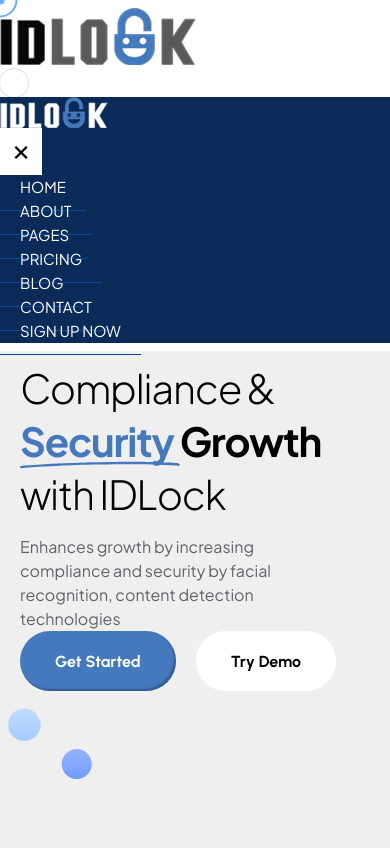
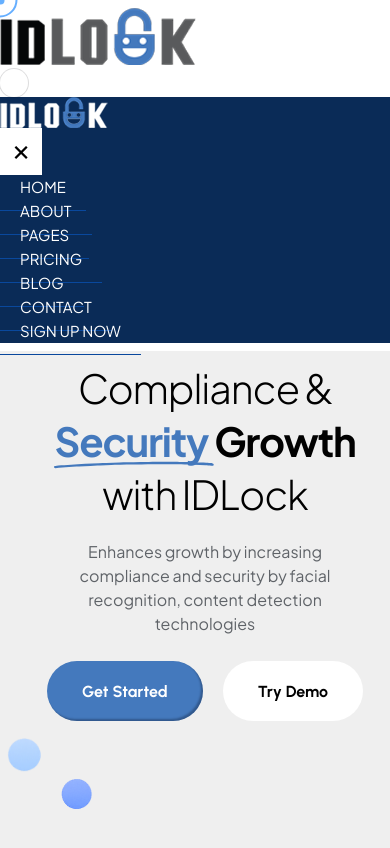
Before and after one commit to ascinate/idlock, a React (Vite) app: page / in a window 390 px wide. Shown: the top 848 px of the page. Built offline with nearby package versions, Linux system fonts and the light colour scheme; a web font is replaced by a local one.

Commit message:
css file changes

```diff
--- a/src/components/Navbar.jsx
+++ b/src/components/Navbar.jsx
@@ -42,7 +42,7 @@
                         </NavLink>
 
 
-                        <button  onClick={toggleMenu}  className="border-round-bar text-gray-800 dark:text-white focus:outline-none text-2xl md:hidden">
+                        <button  onClick={toggleMenu}  className="border-round-bar text-gray-800 dark:text-white focus:outline-none text-2xl iconus-menu01">
                             <svg class="w-5 h-5" aria-hidden="true" xmlns="http://www.w3.org/2000/svg" fill="none" viewBox="0 0 17 14">
                                 <path stroke="currentColor" stroke-linecap="round" stroke-linejoin="round" stroke-width="2" d="M1 1h15M1 7h15M1 13h15"/>
                             </svg>
--- a/src/index.css
+++ b/src/index.css
@@ -449,16 +449,26 @@
   padding: 14px 20px;
   font-size: 15px;
 }
+
+
 @media (min-width: 1024px) {
     .container {
         max-width: 980px;
     }
+    .iconus-menu01{
+       display: none ;
+    }
+
+
 }
+
+
 
 @media (min-width: 1280px) {
     .container {
         max-width: 1200px;
     }
+
 }
 
 
@@ -479,19 +489,33 @@
 }
 @media (max-width: 1025px) {
     .ithree{
-      width: 170px;
-      right: 0;
+      width: 140px;
+      right: 110px;
     }
     .ione-face{
-      right: 0;
-      bottom: 60%;
+        right: 170px;
+        bottom: 36%;
+        width: 126px;
     }
     .signup-nows li:last-child a{
         right: -45px;
     }
     .signup-nows li a {
         padding: 12px 4px;
+        font-size: 13px;
     }
+    .signup-nows li:last-child a{
+        font-size: 14px;
+    }
+    .hero-main-text {
+        width: 50%;
+    }
+    .moible-full{
+        padding-left: 0;
+        padding-right: 0;
+    }
+
+
 }
 
 @media(max-width:910px){
@@ -526,6 +550,19 @@
     }
     .loggos {
          width: 34%;
+    }
+    .banner-tms01{
+        text-align: center;
+    }
+    .hero-main-text{
+        width: 50%;
+        margin: auto;
+    }
+    .sub-text{
+        width: 80%;
+        margin: auto;
+        margin-top: 20px;
+        margin-bottom: 25px;
     }
 }
 @media(max-width:668px){
```
